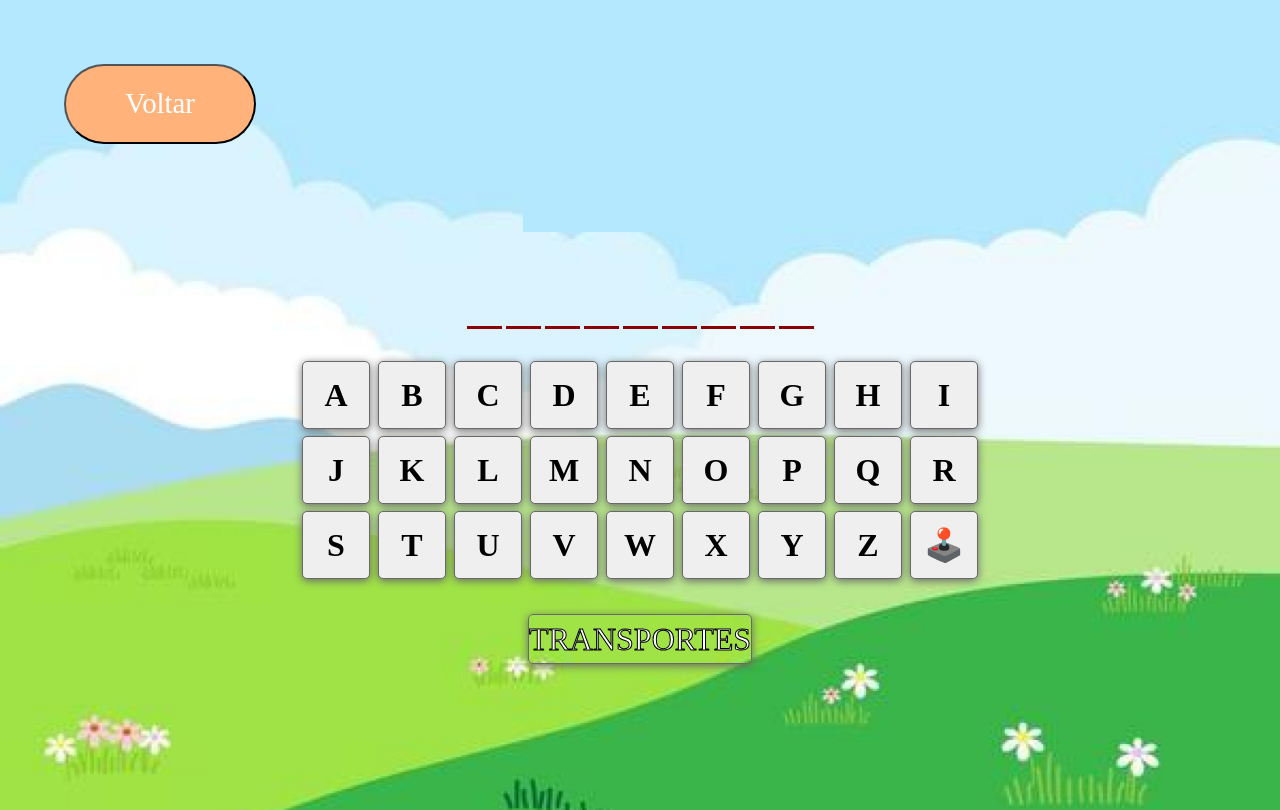
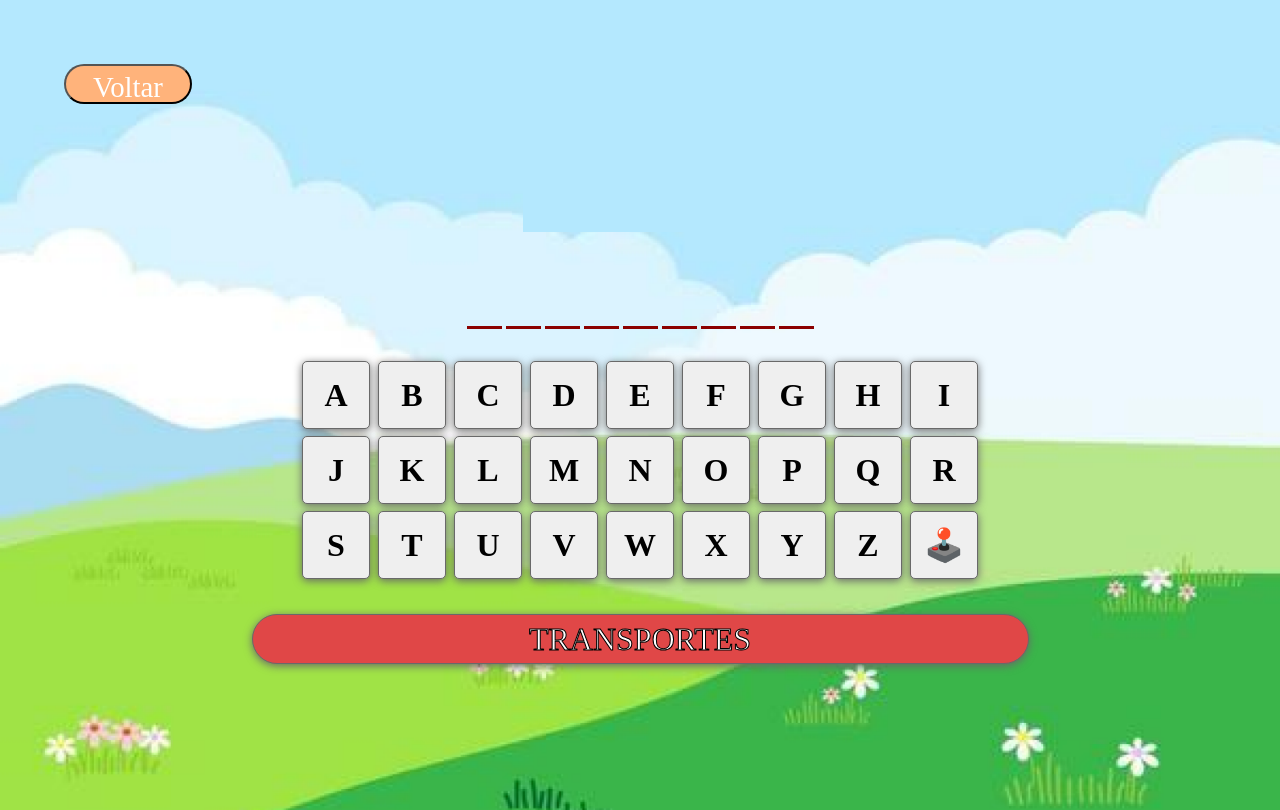
Before and after one commit to WalterSiqueira/DeyAulas, a PHP site: page /Views/Forca_jogo/index.php in a window 1280 px wide. Run offline with PHP 8.4, Linux system fonts and the light colour scheme; the visitor is signed in with stand-in values (Sample User, id 1); some libraries are stand-ins or nearby versions; some web fonts are replaced.

Commit message:
ajustes jogo forca

```diff
--- a/Public/Forca_jogo/forca.css
+++ b/Public/Forca_jogo/forca.css
@@ -79,6 +79,8 @@ body{
 }
 
 #categoria{
+    width: 70%;
+    text-align: center;
     margin-top: 30px;
     color: white;
     font-size: 2em;
@@ -86,6 +88,8 @@ body{
     box-shadow: 0px 2px 8px dimgrey;
     border-radius: 5px;
     border: 1px solid dimgray;
+    background-color: rgb(224, 71, 71);
+    border-radius: 10vh;
 }
 
 .voltarbtn {
@@ -93,7 +97,7 @@ body{
     top: 0;
     left: 0;
     margin: 5% 0 0 5%;
-    width: 15%;
+    width: 25%;
     height: 5%;
     border-radius: 10vh;
     background-color: rgba(255, 179, 123, 100%);
@@ -189,7 +193,7 @@ body{
         top: 0;
         left: 0;
         width: 20%;
-        height: 8%;
+        height: 5%;
         border-radius: 10vh;
         background-color: rgba(255, 179, 123, 100%);
         color: white;
@@ -223,8 +227,8 @@ body{
         position: fixed;
         top: 0;
         left: 0;
-        width: 15%;
-        height: 10%;
+        width: 10%;
+        height: 5%;
         border-radius: 10vh;
         background-color: rgba(255, 179, 123, 100%);
         color: white;
```
